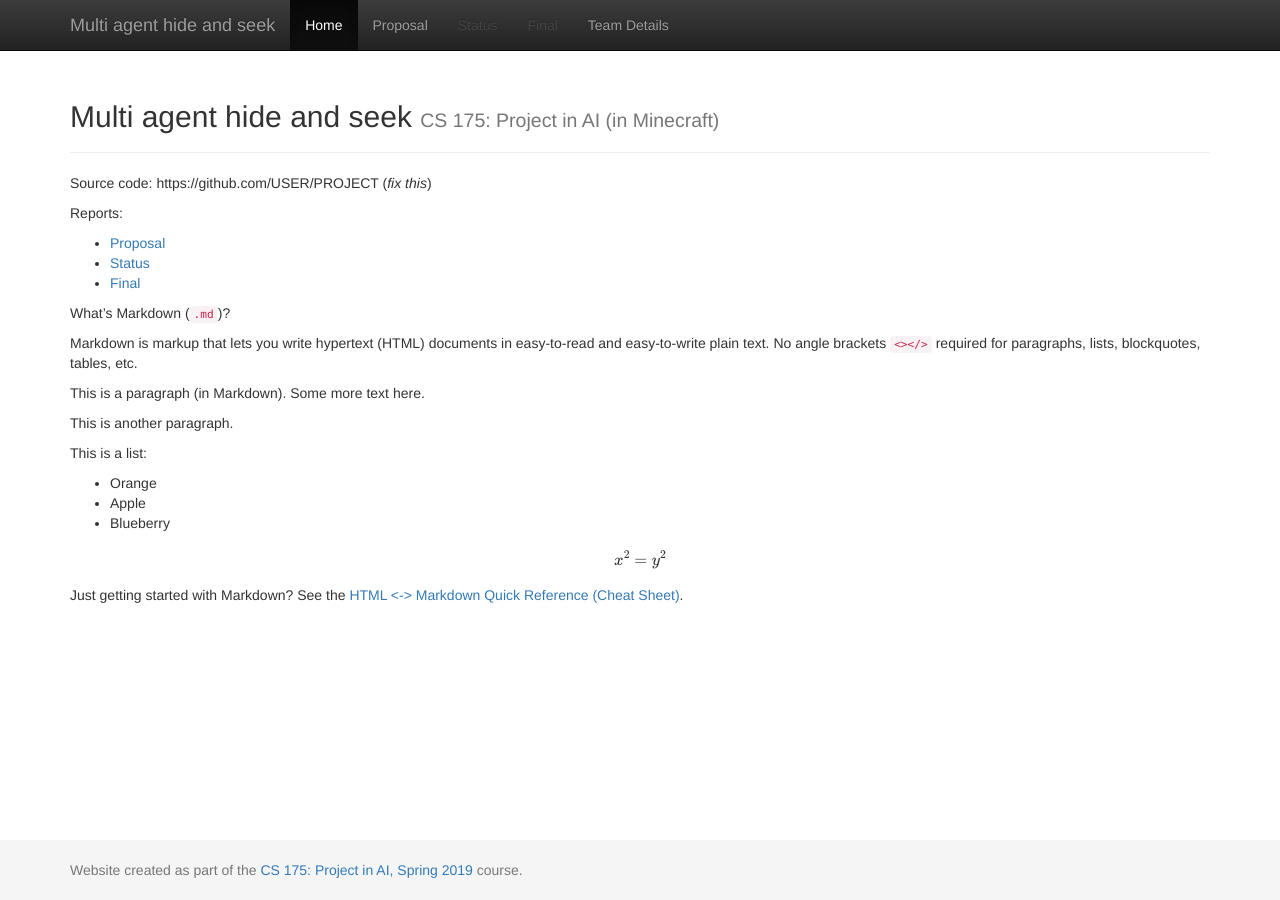
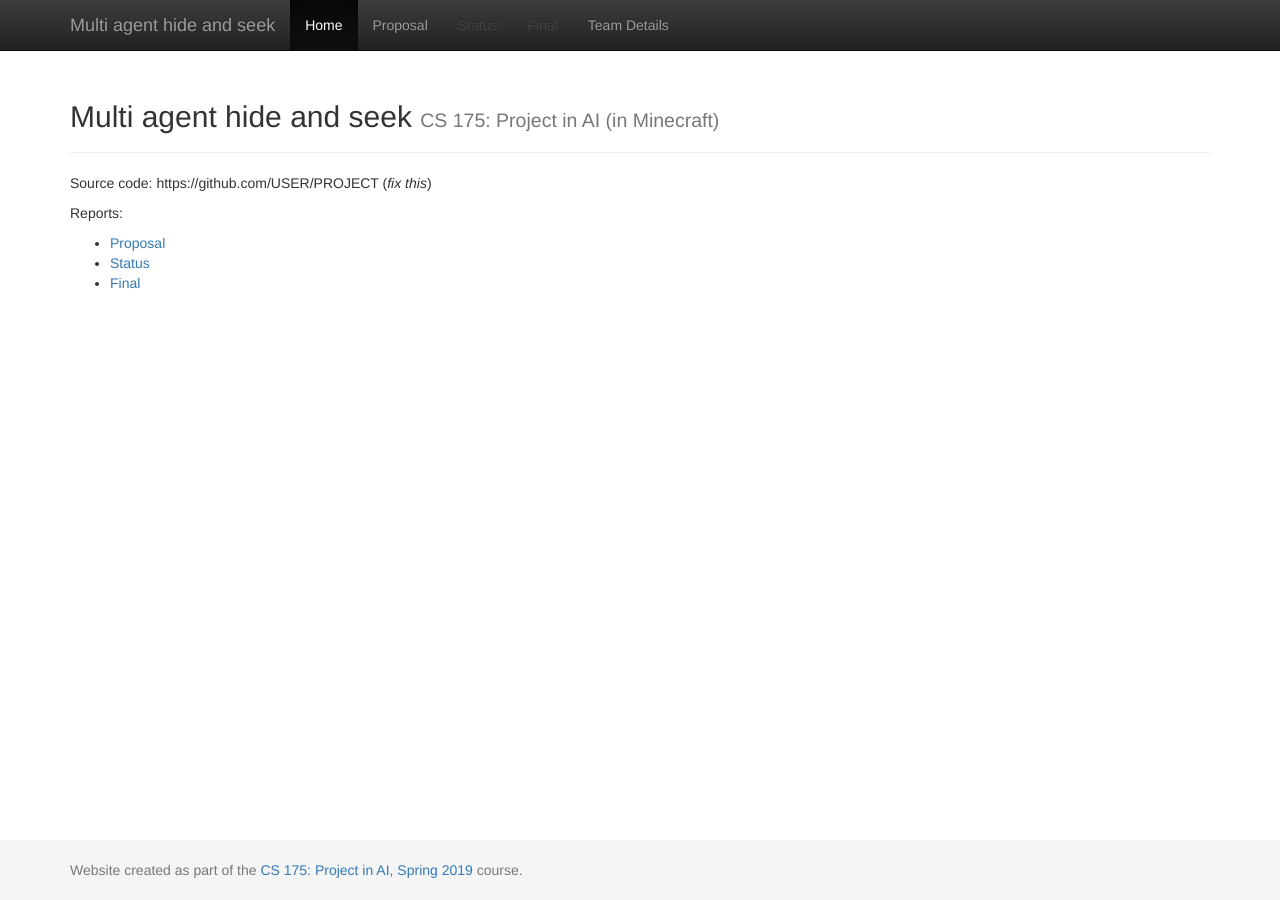
Before and after one commit to dennisvtang/Multi-agent-hide-and-seek, a Jekyll site: the page built from docs/index.md, in a window 1280 px wide. Built offline with Jekyll 4.4.1, drawn with Linux system fonts in a browser that asks for light colours; formulas are drawn with MathJax 3.

Commit message:
Remove example stuff

```diff
--- a/docs/index.md
+++ b/docs/index.md
@@ -6,35 +6,6 @@
 Source code: https://github.com/USER/PROJECT (_fix this_)
 
 Reports:
-
 - [Proposal](proposal.html)
 - [Status](status.html)
 - [Final](final.html)
-
-What's Markdown (`.md`)?
-
-Markdown is markup that lets you write hypertext (HTML) documents
-in easy-to-read and easy-to-write plain text.
-No angle brackets `<></>` required for
-paragraphs, lists, blockquotes, tables, etc.
-
-
-This is a paragraph (in Markdown). Some more
-text here.
-
-This is another paragraph.
-
-This is a list:
-
-- Orange
-- Apple
-- Blueberry
-
-$$x^2 = y^2$$
-
-
-Just getting started with Markdown?
-See the [HTML <-> Markdown Quick Reference (Cheat Sheet)][quickref].
-
-
-[quickref]: https://github.com/mundimark/quickrefs/blob/master/HTML.md
```
